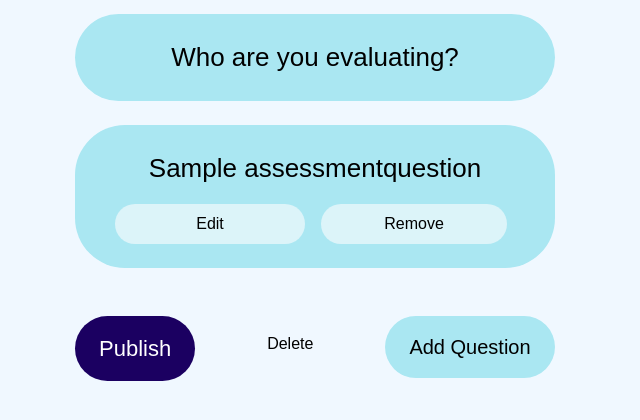
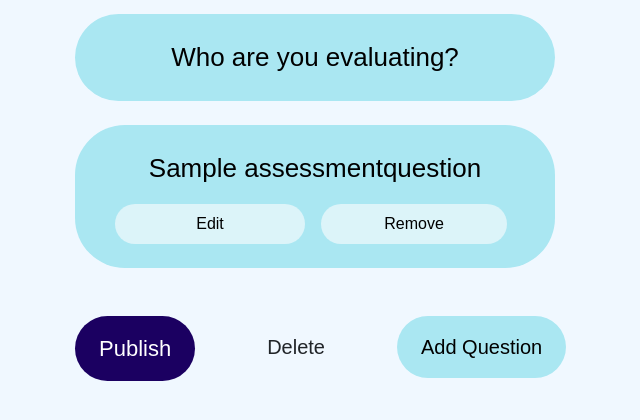
Before and after one commit to CSCI3356-Spring2025/The-Git-Commits, a Django app: template assessments/templates/assessment_creation.html in a window 1280 px wide. Shown: the part 334-754 px from the top of the page, without its empty margins (109-749 px from the left). Run offline with Django 5.2, Linux system fonts and the light colour scheme; the template is opened without the code that fills it: values that come from a table or form of the project are taken from there, others are empty; tables that the repository leaves empty hold one stand-in row (values such as "Sample post").

Commit message:
fix: assessment delete button

```diff
--- a/assessments/templates/assessment_creation.html
+++ b/assessments/templates/assessment_creation.html
@@ -131,6 +131,16 @@
 
       .edit-assessment-button {
         vertical-align: top;
+      }
+
+      .red-btn {
+        color: var(--white);
+        text-align: center;
+        background: var(--red);
+        border-radius: 50px;
+        font-family: "KoHo-Medium", sans-serif;
+        font-size: 20px;
+        font-weight: 500;
       }
 
     </style>
```
Also changed, not shown: 1 other file.
